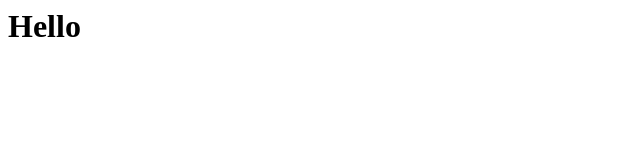
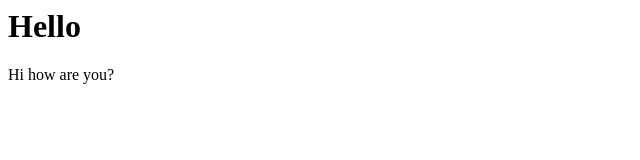
Before and after one commit to RVThan06/demo-repo, a plain HTML site: page Index.html in a window 1280 px wide. Shown: the full height of the page, 0-640 px from the left. Drawn offline with Linux system fonts and the light colour scheme.

Commit message:
Updates index.html
Trying to upload new information on index.html

```diff
--- a/Index.html
+++ b/Index.html
@@ -1 +1,5 @@
 <h1>Hello</h1>
+
+<div>
+    <p>Hi how are you?</p>
+</div>
```
Also changed, not shown: 1 other file.
